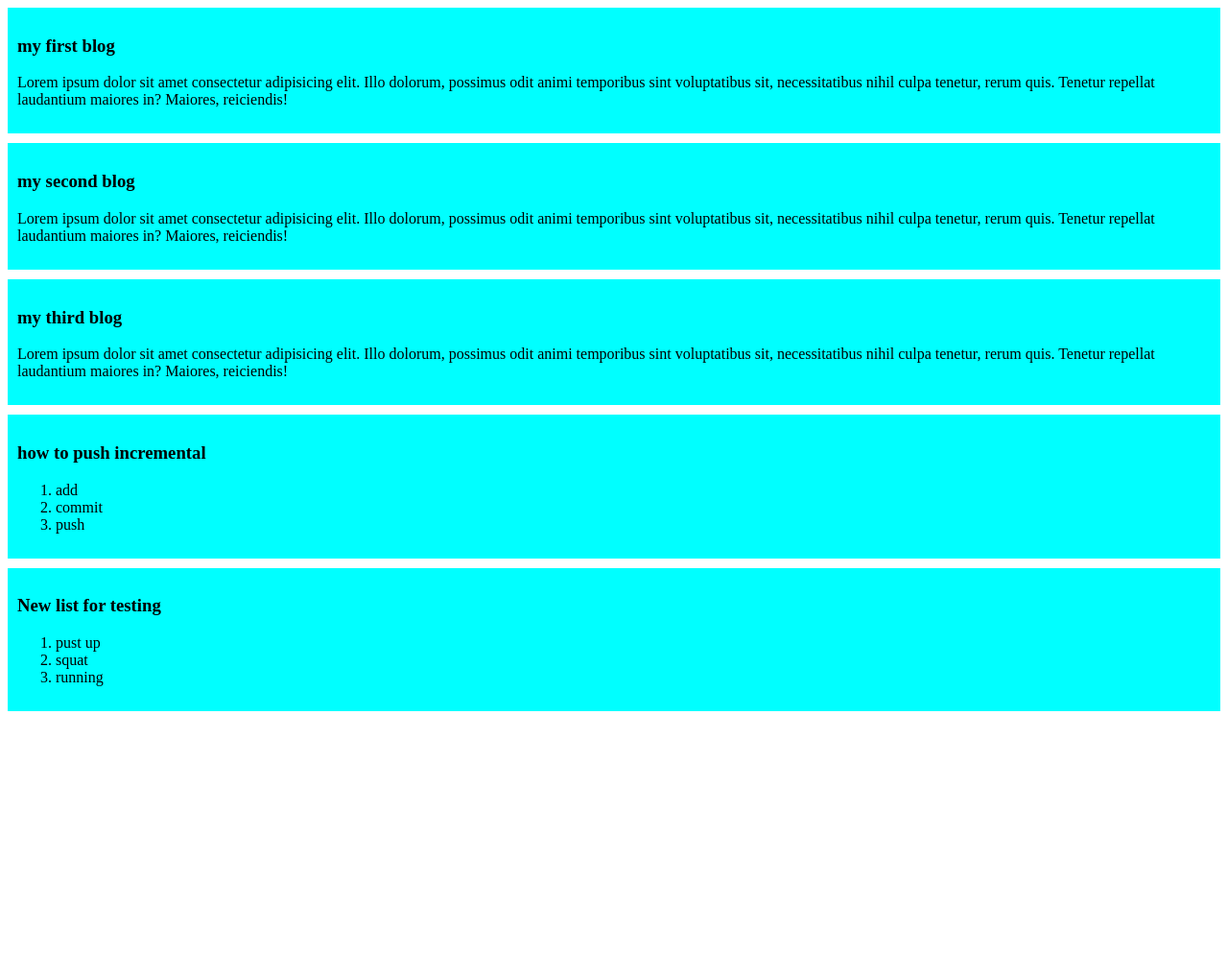
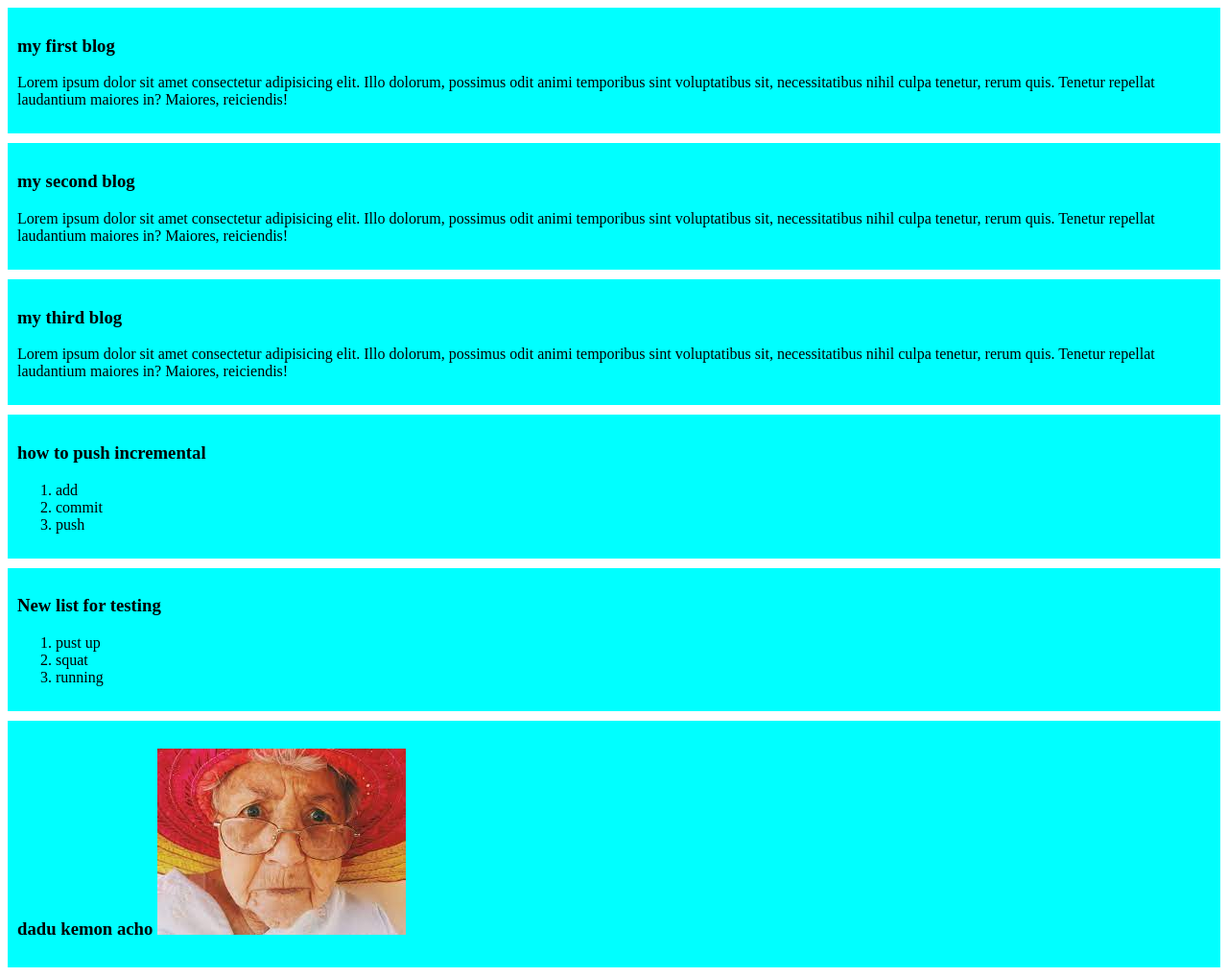
Before and after one commit to Zillur-Rahman-Abdullah/my-secod-github-repo, a plain HTML site: page index.html in a window 1280 px wide. Shown: the whole page at 96% size. Before the commit the page ends 800 px from the top, so only its background shows below. Drawn offline with Linux system fonts and the light colour scheme.

Commit message:
added duddamaddum

```diff
--- a/index.html
+++ b/index.html
@@ -36,5 +36,9 @@
             <li>running</li>
         </ol>
     </div>
+    <div>
+        <h3>dadu kemon acho</h>
+            <img src="image/pic.jpg">
+    </div>
 </body>
 </html>
```
Also changed, not shown: image/pic.jpg (added).
